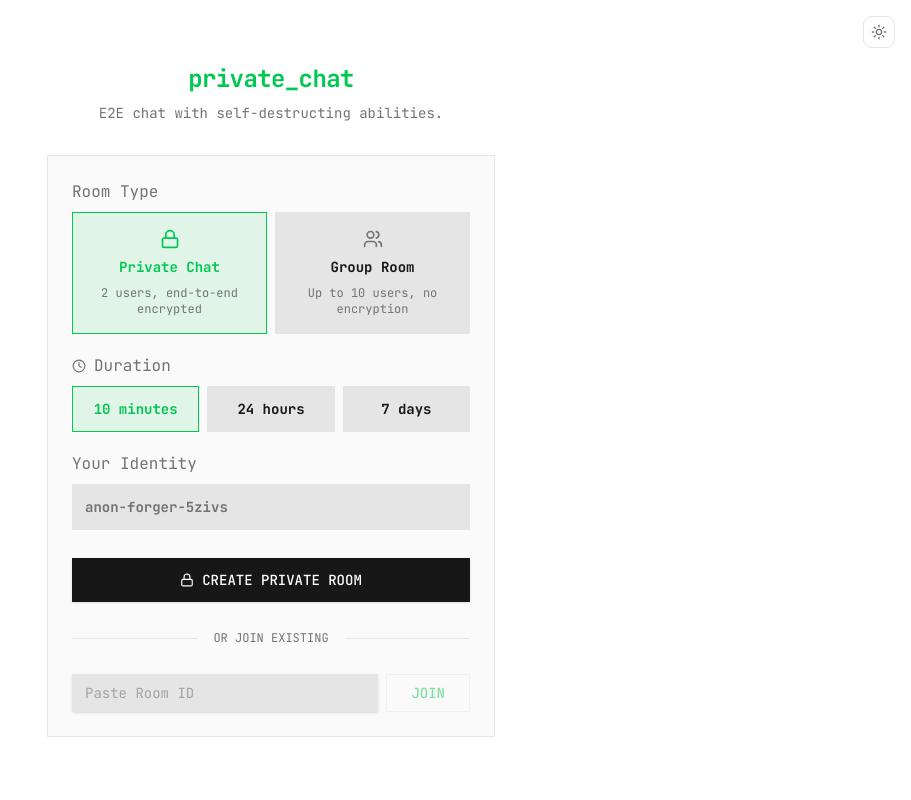
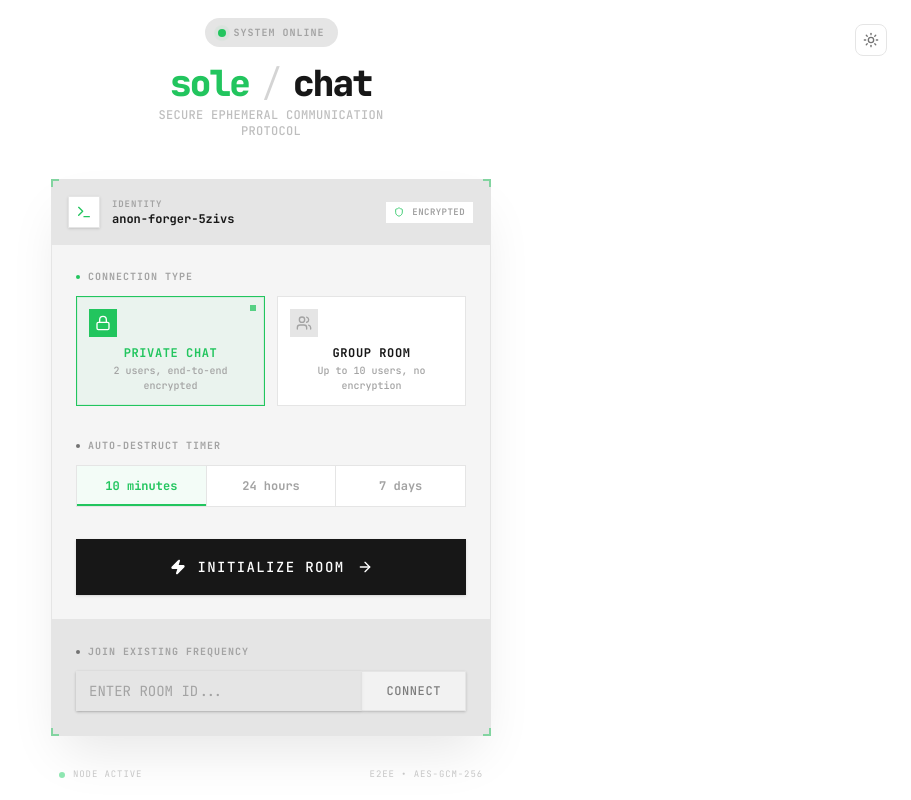
Before and after one commit to hyperdevstuff/sole-chat, a Next.js app: page / in a window 1280 px wide. Shown: the whole page, without its empty margins (369-1280 px from the left). Built offline with nearby package versions, Linux system fonts and the light colour scheme; what @elysiajs/eden would draw is missing.

Commit message:
feat: redesign home page with improved visual hierarchy

```diff
--- a/src/app/page.tsx
+++ b/src/app/page.tsx
@@ -8,7 +8,7 @@ import { ROOM_TYPE_CONFIG, ROOM_TTL_OPTIONS, ROOM_TTL_LABELS, type RoomType, typ
 import { useMutation } from "@tanstack/react-query";
 import "nanoid";
 import { useRouter } from "next/navigation";
-import { Loader2, Lock, Users, Clock } from "lucide-react";
+import { Loader2, Lock, Users, Clock, Terminal, Shield, ArrowRight, Zap } from "lucide-react";
 import { ThemeToggle } from "@/components/theme-toggle";
 import { Button } from "@/components/ui/button";
 import { Input } from "@/components/ui/input";
@@ -70,27 +70,66 @@ function App() {
   };
 
   return (
-    <main className="flex min-h-svh flex-col items-center justify-center p-4">
-      <div className="fixed top-4 right-4">
+    <main className="flex min-h-svh flex-col items-center justify-center p-4 bg-background text-foreground selection:bg-accent/20 selection:text-accent font-mono relative overflow-hidden">
+
+      <div className="fixed top-6 right-6 z-50">
         <ThemeToggle />
       </div>
 
-      <div className="w-full max-w-md space-y-8">
-        <div className="text-center space-y-2">
-          <h1 className="text-2xl font-bold tracking-tight text-green-500">
-            private_chat
+      <div className="w-full max-w-[440px] animate-fade-in z-10">
+        <div className="mb-10 text-center space-y-4">
+          <div className="inline-flex items-center gap-2 px-3 py-1.5 rounded-full bg-surface-sunken border border-border/50 backdrop-blur-sm">
+            <span className="relative flex h-2 w-2">
+              <span className="animate-ping absolute inline-flex h-full w-full rounded-full bg-accent opacity-75"></span>
+              <span className="relative inline-flex rounded-full h-2 w-2 bg-accent"></span>
+            </span>
+            <span className="text-[10px] font-bold tracking-widest text-muted-foreground uppercase">System Online</span>
+          </div>
+
+          <div className="space-y-1">
+            <h1 className="text-4xl font-black tracking-tighter flex items-center justify-center gap-3">
+              <span className="text-accent">sole</span>
+              <span className="text-border-strong font-light">/</span>
+              <span>chat</span>
             </h1>
-          <p className="text-muted text-sm">
-            E2E chat with self-destructing abilities.
+            <p className="text-muted-foreground text-xs font-medium tracking-wide uppercase max-w-[280px] mx-auto opacity-70">
+              Secure Ephemeral Communication Protocol
             </p>
           </div>
-        <div className="border border-border bg-surface/50 p-6 backdrop-blur-md">
-          <div className="space-y-5">
-            <div className="space-y-2">
-              <label className="flex items-center text-muted">
-                Room Type
+        </div>
+
+        <div className="bg-surface border border-border shadow-2xl shadow-black/10 relative group backdrop-blur-sm">
+          <div className="absolute -top-px -left-px w-2 h-2 border-t-2 border-l-2 border-accent opacity-50" />
+          <div className="absolute -top-px -right-px w-2 h-2 border-t-2 border-r-2 border-accent opacity-50" />
+          <div className="absolute -bottom-px -left-px w-2 h-2 border-b-2 border-l-2 border-accent opacity-50" />
+          <div className="absolute -bottom-px -right-px w-2 h-2 border-b-2 border-r-2 border-accent opacity-50" />
+
+          <div className="bg-surface-sunken border-b border-border p-4 flex items-center justify-between">
+            <div className="flex items-center gap-3">
+              <div className="h-8 w-8 bg-surface-elevated border border-border flex items-center justify-center text-accent shadow-sm">
+                <Terminal size={16} />
+              </div>
+              <div className="flex flex-col justify-center">
+                <span className="text-[9px] text-muted-foreground uppercase tracking-widest font-bold leading-none mb-1">Identity</span>
+                <span className="text-xs font-bold text-foreground leading-none">{username}</span>
+              </div>
+            </div>
+            <div className="flex items-center gap-2 px-2 py-1 bg-surface-elevated border border-border">
+              <Shield size={10} className="text-accent" />
+              <span className="text-[9px] font-bold text-muted-foreground uppercase tracking-wider">Encrypted</span>
+            </div>
+          </div>
+
+          <div className="p-6 space-y-8">
+            <div className="space-y-3">
+              <div className="flex items-center justify-between">
+                <label className="text-[10px] uppercase tracking-widest text-muted-foreground font-bold flex items-center gap-2">
+                  <span className="w-1 h-1 bg-accent rounded-full"></span>
+                  Connection Type
                 </label>
-              <div className="grid grid-cols-2 gap-2">
+              </div>
+
+              <div className="grid grid-cols-2 gap-3">
                 {(["private", "group"] as const).map((type) => {
                   const config = ROOM_TYPE_CONFIG[type];
                   const isSelected = roomType === type;
@@ -100,30 +139,38 @@ function App() {
                       key={type}
                       type="button"
                       onClick={() => setRoomType(type)}
-                      className={`flex flex-col items-center gap-2 p-4 border transition-all ${
+                      className={`relative flex flex-col items-start gap-2 p-3 border transition-all duration-200 group/btn ${
                         isSelected
-                          ? "border-green-500 bg-green-500/10"
-                          : "border-border bg-surface-sunken hover:border-border-strong"
+                          ? "border-accent bg-accent/5 shadow-[inset_0_0_0_1px_rgba(34,197,94,0.1)]"
+                          : "border-border bg-surface-elevated hover:border-accent/50 hover:bg-surface-sunken"
                       }`}
                     >
-                      <Icon size={20} className={isSelected ? "text-green-500" : "text-muted"} />
-                      <span className={`text-sm font-bold ${isSelected ? "text-green-500" : "text-foreground"}`}>
+                      <div className={`p-1.5 rounded-none ${isSelected ? "bg-accent text-accent-foreground" : "bg-surface-sunken text-muted-foreground group-hover/btn:text-foreground"}`}>
+                        <Icon size={16} />
+                      </div>
+                      <div className="space-y-0.5">
+                        <span className={`block text-xs font-bold uppercase tracking-wider ${isSelected ? "text-accent" : "text-foreground"}`}>
                           {config.label}
                         </span>
-                      <span className="text-xs text-muted text-center">
+                        <span className="block text-[10px] text-muted-foreground font-medium">
                           {config.description}
                         </span>
+                      </div>
+                      {isSelected && (
+                        <div className="absolute top-2 right-2 w-1.5 h-1.5 bg-accent animate-pulse" />
+                      )}
                     </button>
                   );
                 })}
               </div>
             </div>
-            <div className="space-y-2">
-              <label className="flex items-center text-muted">
-                <Clock size={14} className="mr-2" />
-                Duration
+
+            <div className="space-y-3">
+              <label className="text-[10px] uppercase tracking-widest text-muted-foreground font-bold flex items-center gap-2">
+                <span className="w-1 h-1 bg-muted rounded-full"></span>
+                Auto-Destruct Timer
               </label>
-              <div className="grid grid-cols-3 gap-2">
+              <div className="flex border border-border bg-surface-elevated divide-x divide-border">
                 {(Object.keys(ROOM_TTL_OPTIONS) as RoomTTLKey[]).map((key) => {
                   const isSelected = selectedTTL === key;
                   return (
@@ -131,81 +178,81 @@ function App() {
                       key={key}
                       type="button"
                       onClick={() => setSelectedTTL(key)}
-                      className={`flex items-center justify-center p-3 border transition-all text-sm font-bold ${
+                      className={`flex-1 py-3 text-xs font-bold transition-all duration-200 relative ${
                         isSelected
-                          ? "border-green-500 bg-green-500/10 text-green-500"
-                          : "border-border bg-surface-sunken hover:border-border-strong text-foreground"
+                          ? "text-accent bg-accent/5"
+                          : "text-muted-foreground hover:text-foreground hover:bg-surface-sunken"
                       }`}
                     >
                       {ROOM_TTL_LABELS[key]}
+                      {isSelected && (
+                        <div className="absolute bottom-0 left-0 right-0 h-0.5 bg-accent" />
+                      )}
                     </button>
                   );
                 })}
               </div>
             </div>
-            <div className="space-y-2">
-              <label className="flex items-center text-muted ">
-                Your Identity
-              </label>
-              <div className="flex items-center gap-3">
-                <div className="flex-1 bg-surface-sunken border border-border p-3 text-sm text-muted font-bold">
-                  {username}
-                </div>
-              </div>
-            </div>
+
             <Button
               onClick={() => createRoom()}
               disabled={isPending}
               aria-label="Create a new secure chat room"
-              className="w-full flex items-center justify-center gap-2 bg-foreground text-background p-3 text-sm font-bold hover:bg-foreground/90 hover:scale-[1.02] active:scale-[0.98] transition-all mt-2 cursor-pointer disabled:opacity-50 disabled:cursor-not-allowed disabled:hover:scale-100 rounded-none h-auto"
+              className="w-full h-14 rounded-none bg-foreground text-background text-sm font-bold uppercase tracking-widest hover:bg-foreground/90 disabled:opacity-50 disabled:cursor-not-allowed group/create relative overflow-hidden"
             >
+              <div className="absolute inset-0 bg-accent/20 translate-y-full group-hover/create:translate-y-0 transition-transform duration-300" />
+              <div className="relative flex items-center gap-3">
                 {isPending ? (
                   <>
                     <Loader2 className="w-4 h-4 animate-spin" />
-                  CREATING...
-                </>
-              ) : roomType === "private" ? (
-                <>
-                  <Lock size={14} />
-                  CREATE PRIVATE ROOM
+                    Initializing...
                   </>
                 ) : (
                   <>
-                  <Users size={14} />
-                  CREATE GROUP ROOM
+                    <Zap size={16} className={roomType === 'private' ? 'fill-current' : ''} />
+                    <span>Initialize Room</span>
+                    <ArrowRight size={16} className="group-hover/create:translate-x-1 transition-transform" />
                   </>
                 )}
+              </div>
             </Button>
-
-            <div className="flex items-center gap-4 py-2">
-              <div className="h-px flex-1 bg-border" />
-              <span className="text-xs uppercase text-muted">
-                or join existing
-              </span>
-              <div className="h-px flex-1 bg-border" />
           </div>
 
-            <div className="space-y-2">
-              <div className="flex gap-2">
+          <div className="bg-surface-sunken border-t border-border p-6">
+            <div className="space-y-3">
+              <label className="text-[10px] uppercase tracking-widest text-muted-foreground font-bold flex items-center gap-2">
+                <span className="w-1 h-1 bg-muted rounded-full"></span>
+                Join Existing Frequency
+              </label>
+              <div className="flex gap-0 shadow-sm">
                 <Input
                   type="text"
-                  placeholder="Paste Room ID"
+                  placeholder="ENTER ROOM ID..."
                   value={roomId}
                   onChange={(e) => setRoomId(e.target.value)}
                   onKeyDown={(e) => e.key === "Enter" && handleJoin()}
-                  className="flex-1 bg-surface-sunken border border-border p-3 text-sm text-foreground placeholder:text-muted focus:outline-none focus:border-green-500/50 transition-colors font-mono rounded-none h-auto focus-visible:ring-0 shadow-none"
+                  className="flex-1 bg-surface border border-r-0 border-border p-3 text-sm font-mono placeholder:text-muted focus-visible:ring-0 focus:border-accent focus:z-10 rounded-none h-10 transition-colors uppercase"
                 />
                 <Button
-                  variant="ghost"
+                  variant="secondary"
                   onClick={handleJoin}
                   disabled={!roomId.trim()}
-                  aria-label="Join existing room"
-                  className="px-6 border border-border bg-transparent text-green-500 text-sm font-bold hover:bg-green-500/10 transition-colors cursor-pointer disabled:opacity-50 disabled:cursor-not-allowed whitespace-nowrap rounded-none h-auto"
+                  className="px-6 border border-border border-l-0 rounded-none h-10 bg-surface-elevated hover:bg-surface hover:text-accent disabled:opacity-50 font-bold tracking-wider text-xs uppercase"
                 >
-                  JOIN
+                  Connect
                 </Button>
               </div>
             </div>
+          </div>
+        </div>
+
+        <div className="mt-8 flex justify-between items-center px-2">
+          <div className="flex items-center gap-2 text-[9px] text-muted-foreground font-mono uppercase tracking-widest opacity-60">
+            <div className="w-1.5 h-1.5 bg-green-500 rounded-full animate-pulse"></div>
+            <span>Node Active</span>
+          </div>
+          <div className="text-[9px] text-muted-foreground font-mono uppercase tracking-widest opacity-60">
+            <span>E2EE • AES-GCM-256</span>
           </div>
         </div>
       </div>
```
Also changed, not shown: 1 other file (tests, documents, lock files or other folders). Lines whose indentation alone changed are shown as unchanged.
